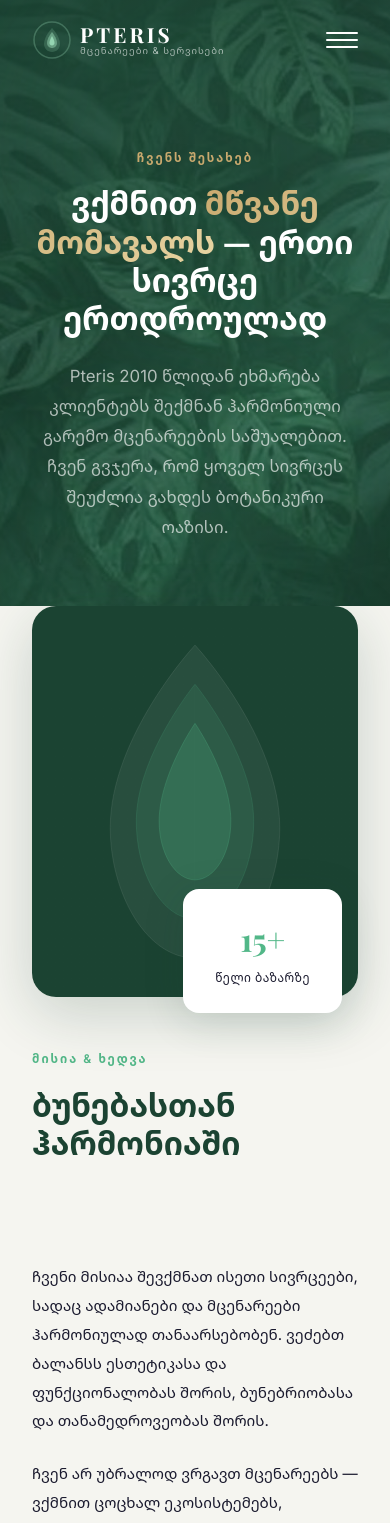
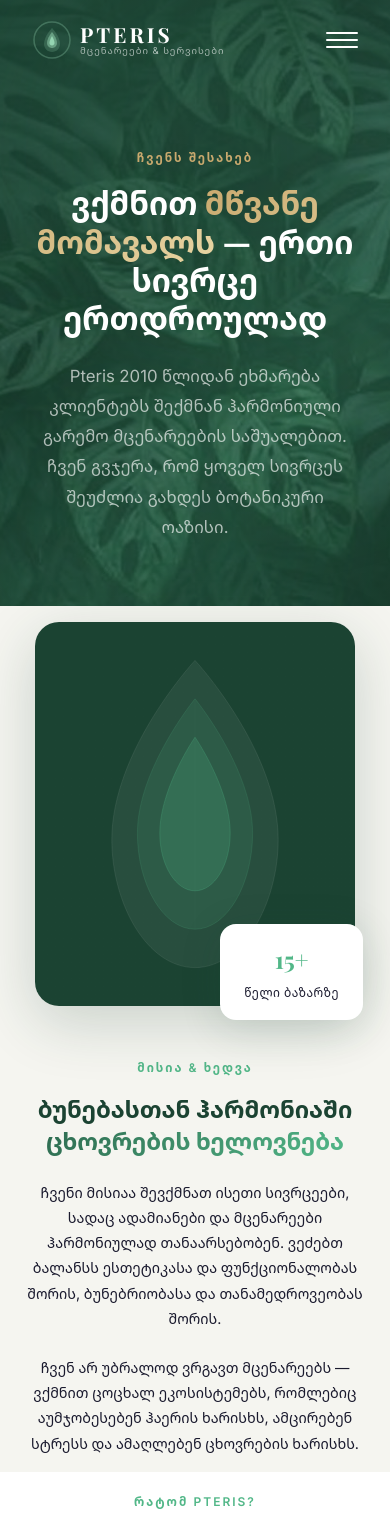
Before and after one commit to tatakharatishvili-code/Pteris, an Angular app: page /about in a window 390 px wide. Shown: the top 1523 px of the page. Built offline with nearby package versions, Linux system fonts and the light colour scheme.

Commit message:
feat: enhance layout and styling for about page and global styles

```diff
--- a/src/app/app.component.html
+++ b/src/app/app.component.html
@@ -1,7 +1,7 @@
 @if (!isAdmin()) {
   <app-header />
 }
-<main>
+<main [class.admin-shell]="isAdmin()">
   <router-outlet />
 </main>
 @if (!isAdmin()) {
--- a/src/app/pages/about/about-page.component.scss
+++ b/src/app/pages/about/about-page.component.scss
@@ -65,9 +65,12 @@
 
   &__visual {
     position: relative;
+    width: min(100%, 440px);
+    justify-self: center;
   }
 
   &__image {
+    aspect-ratio: 5 / 6;
     border-radius: var(--radius-xl);
     overflow: hidden;
     box-shadow: var(--shadow-xl);
@@ -75,7 +78,7 @@
     svg {
       display: block;
       width: 100%;
-      height: auto;
+      height: 100%;
     }
   }
 
@@ -644,3 +647,126 @@
     }
   }
 }
+
+@media (max-width: 900px) {
+  %section-padding {
+    padding: var(--space-4xl) 0;
+  }
+
+  .about-mission {
+    &__grid {
+      grid-template-columns: minmax(0, 1fr);
+    }
+
+    &__visual {
+      width: min(100%, 360px);
+    }
+
+    &__content {
+      max-width: 680px;
+      margin: var(--space-lg) auto 0;
+      text-align: center;
+    }
+  }
+}
+
+@media (max-width: 640px) {
+  %section-padding {
+    padding: var(--space-3xl) 0;
+  }
+
+  %container {
+    padding-inline: var(--space-md);
+  }
+
+  %section-title {
+    font-size: 1.5rem;
+    line-height: 1.3;
+  }
+
+  %title-accent {
+    display: inline;
+  }
+
+  .about-mission {
+    &__grid {
+      gap: var(--space-xl);
+    }
+
+    &__visual {
+      width: min(88vw, 320px);
+    }
+
+    &__badge {
+      right: -8px;
+      bottom: -14px;
+      padding: var(--space-md) var(--space-lg);
+
+      &-number {
+        font-size: 1.5rem;
+      }
+    }
+
+    &__content {
+      margin-top: var(--space-md);
+    }
+
+    &__text {
+      font-size: 0.9rem;
+      line-height: 1.75;
+    }
+  }
+
+  .about-features,
+  .about-values,
+  .about-timeline,
+  .about-team {
+    &__header {
+      margin-bottom: var(--space-2xl);
+    }
+  }
+
+  .about-features__card,
+  .about-values__card,
+  .about-team__card {
+    padding: var(--space-xl);
+  }
+
+  .about-timeline {
+    &__line {
+      left: 18px;
+    }
+
+    &__item {
+      padding-left: 48px;
+      gap: var(--space-md);
+      margin-bottom: var(--space-2xl);
+    }
+
+    &__dot {
+      left: 0;
+      width: 38px;
+      height: 38px;
+
+      span {
+        font-size: 0.6rem;
+      }
+    }
+
+    &__card {
+      padding: var(--space-lg);
+    }
+  }
+
+  .about-cta {
+    padding: var(--space-3xl) 0;
+
+    &__container {
+      padding-inline: var(--space-md);
+    }
+
+    &__btn {
+      padding: 13px 26px;
+    }
+  }
+}
--- a/src/styles.scss
+++ b/src/styles.scss
@@ -16,6 +16,7 @@
 
   // Gradients
   --gradient-forest: linear-gradient(135deg, #1B4332 0%, #2D6A4F 50%, #52B788 100%);
+  --gradient-green:  linear-gradient(135deg, #2D6A4F 0%, #52B788 100%);
   --gradient-hero:   linear-gradient(160deg, #1B4332 0%, #2D6A4F 40%, #1B4332 100%);
   --gradient-gold:   linear-gradient(135deg, #C9A96E 0%, #E8D5A3 100%);
 
@@ -44,6 +45,7 @@
   --space-2xl: 3rem;
   --space-3xl: 4rem;
   --space-4xl: 6rem;
+  --space-5xl: 8rem;
 
   // Border radius
   --radius-sm: 8px;
@@ -84,6 +86,16 @@ body {
   background-color: var(--color-cream);
   line-height: 1.6;
   overflow-x: hidden;
+}
+
+app-root > main:not(.admin-shell) section:not(.hero):not(.page-hero) {
+  padding-block: 24px !important;
+}
+
+@media (max-width: 640px) {
+  app-root > main:not(.admin-shell) section:not(.hero):not(.page-hero) {
+    padding-block: 16px !important;
+  }
 }
 
 a {
```
